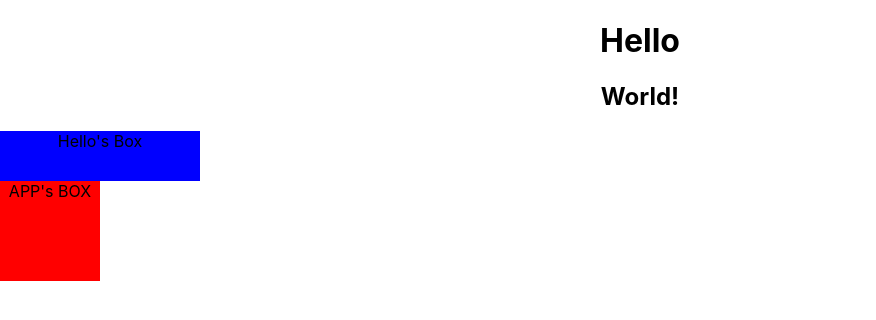
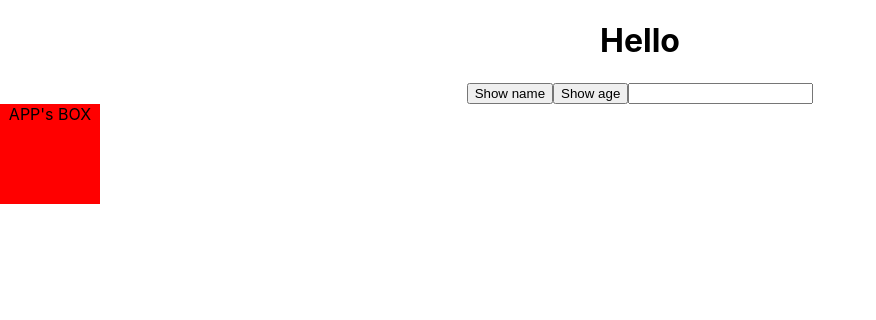
Before and after one commit to JunhoYoon95/Ruby-on-React, a React (Create React App) app: page / in a window 1280 px wide. Shown: the top 320 px of the page, without its empty margins (0-876 px from the left). Built offline with nearby package versions, Linux system fonts and the light colour scheme.

Commit message:
Simple React functions to button

```diff
--- a/src/components/Hello.js
+++ b/src/components/Hello.js
@@ -3,12 +3,25 @@ import World from "./World"
 import styles from "./Hello.module.css"
 
 export default function Hello() {
+
+    function showName() {
+        console.log("Junho");
+    }
+    // function showText(e){
+    //     console.log(e.target.value)
+    // }
     return (
         <div>
             <h1>Hello</h1>
-            <World></World>
-            {/* <div className="box">Hello's Box</div> */}
-            <div className={styles.box}>Hello's Box</div>
+            {/* 함수를 만들어서 버튼에 매핑하기 */}
+            <button onClick={showName}>Show name</button>
+            {/* 함수를 직접 작성하기 */}
+            <button onClick={
+                () => console.log(30)
+            }>Show age</button>
+            <input type="text" onChange={e => {
+                console.log(e.target.value);
+            }}/>
         </div>
     )
 }
```
